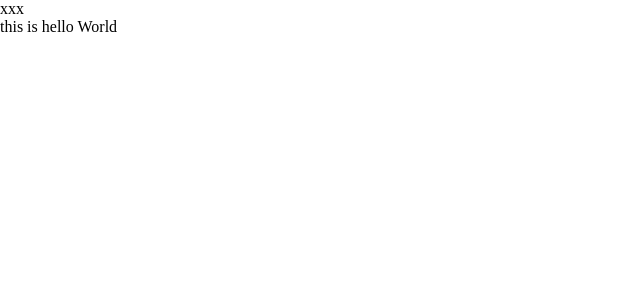
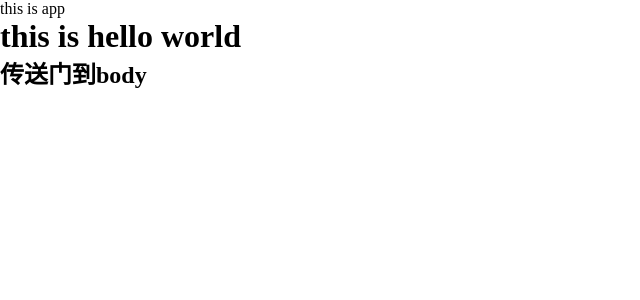
Before and after one commit to gongjianOnline/vue3_demo, a Vue app: page / in a window 1280 px wide. Shown: the top 300 px of the page, without its empty margins (0-640 px from the left). Built offline with nearby package versions, Linux system fonts and the light colour scheme.

Commit message:
传送门练习

```diff
--- a/src/App.vue
+++ b/src/App.vue
@@ -1,22 +1,9 @@
 <template>
-  <div>xxx</div>
-  <!-- <HelloWorld></HelloWorld> -->
-  <Suspense>
-    <template #default>
-      <AsyncComponent></AsyncComponent>
-    </template>
-    <template #fallback>
-      <div>加载中...</div>
-    </template>
-  </Suspense>
-
+  <div>this is app</div>
+  <HelloWorld></HelloWorld>
 </template>
 <script setup lang="ts">
-import {defineAsyncComponent} from "vue"
-// import HelloWorld from "./components/HelloWorld.vue";
-
-const AsyncComponent = defineAsyncComponent(()=>import("./components/HelloWorld.vue"));
-
+import HelloWorld from "./components/HelloWorld.vue"
 </script>
 <style scoped>
 
--- a/src/components/HelloWorld.vue
+++ b/src/components/HelloWorld.vue
@@ -1,23 +1,15 @@
 <template>
-  <div>this is hello World</div>
+  <div>
+    <h1>this is hello world</h1>
+
+    <Teleport :disabled="false" to="body">
+      <h2>传送门到body</h2>
+    </Teleport>
+
+  </div>
+
 </template>
-
 <script setup lang="ts">
-
-var promise = ()=>{
-  return new Promise((resolve)=>{
-    setTimeout(()=>{
-      resolve({"data":"this is promiseData"})
-    },2000)
-  })
-}
-
-const response = await promise();
-console.log(response);
-
-
-
-
 
 </script>
 <style scoped>
```
